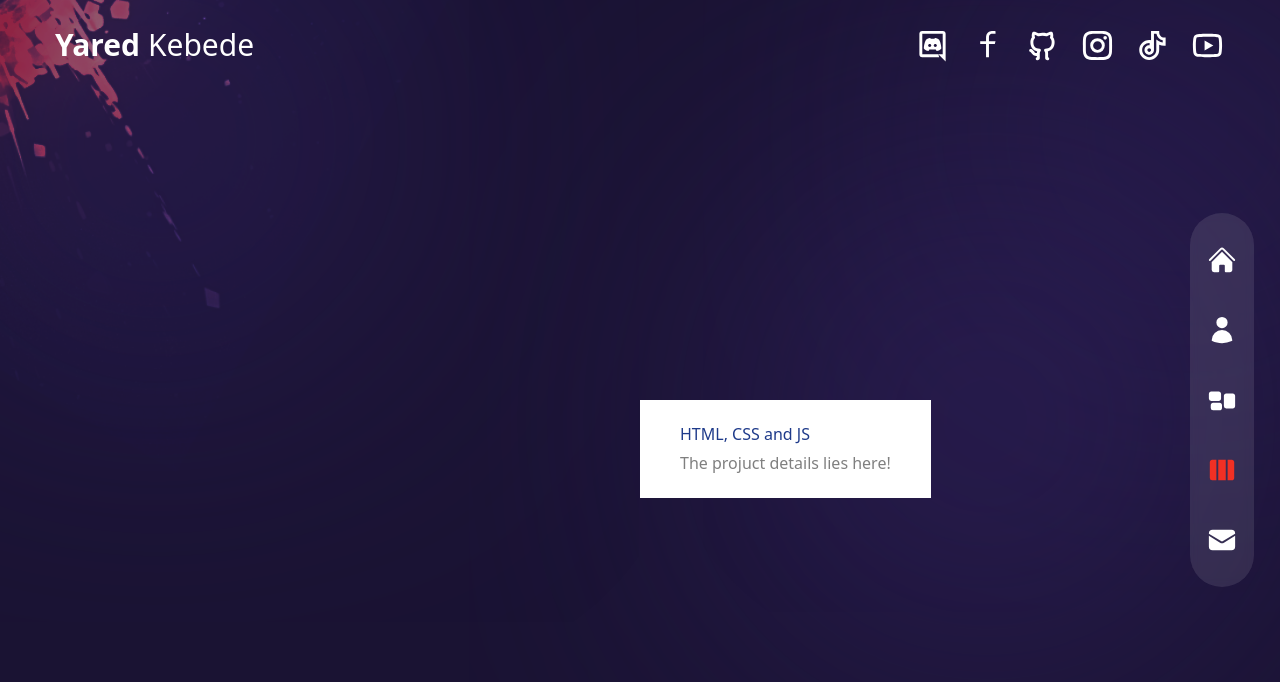
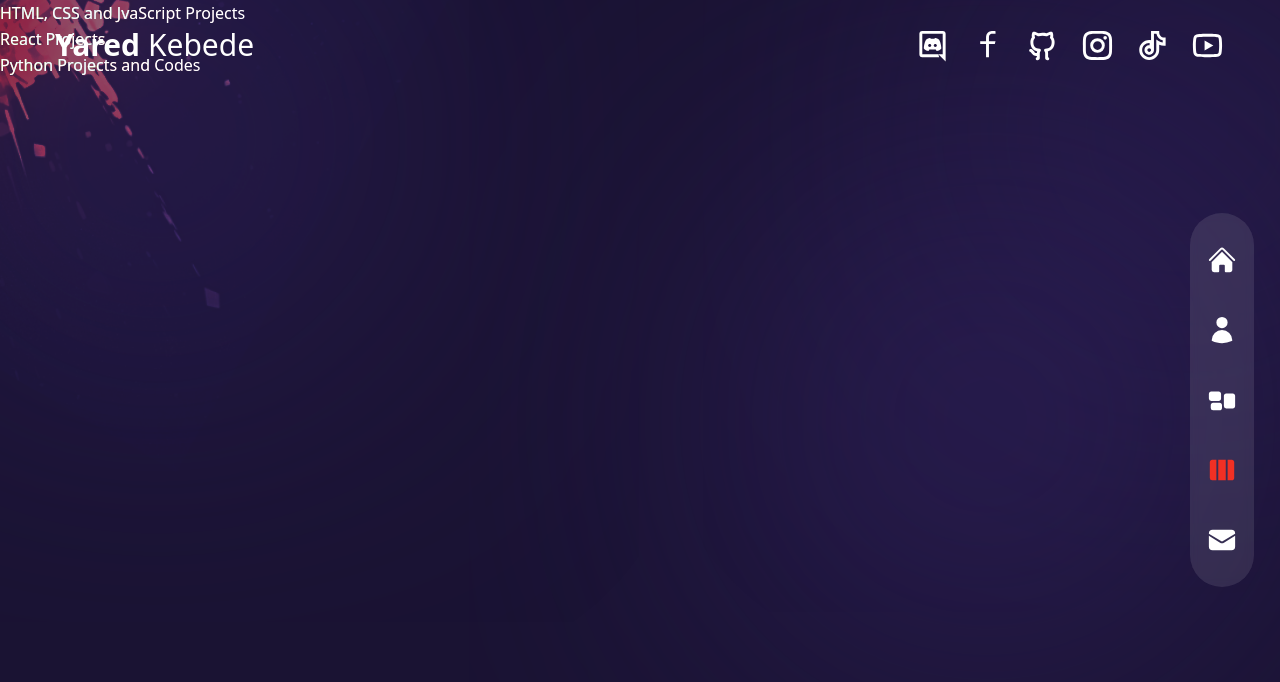
Before and after one commit to Yareda21/portofolio_next, a Next.js app: page /work in a window 1280 px wide. Shown: the top 682 px of the page. Built offline with nearby package versions, Linux system fonts and the light colour scheme.

Commit message:
contact page done

```diff
--- a/app/about/page.jsx
+++ b/app/about/page.jsx
@@ -179,15 +179,13 @@ const About = () => {
             </div>
           </div>
         </div>
+
         <div className=" flex flex-col w-full xl:max-w-[48%] h-[480px]">
           <div className="flex gap-x-4 xl:gap-x-8 mx-auto xl:mx-0 mb-4">
             {aboutData.map((item, itemIndex) => {
               return (
                 <div
-                  className={`${
-                    index === itemIndex &&
-                    "text-accent after:w-[100%] after:bg-accent after:transition-all after:duration-300"
-                  }
+                  className={`${index === itemIndex && "text-accent after:w-[100%] after:bg-accent after:transition-all after:duration-300"}
                     cursor-pointer capitalize xl:text-lg relative after:w-8 after:h-[2px] after:bg-white after:absolute after:-bottom-1 after:left-0`}
                   onClick={() => setIndex(itemIndex)}
                   key={itemIndex}
--- a/app/api/contact/route.js
+++ b/app/api/contact/route.js
@@ -6,7 +6,6 @@ import { NextResponse } from "next/server";
 export async function POST(req) {
   const { fullName, phone, email, message } = await req.json();
 
-  console.log(fullName);
   try {
     await connectDB();
     await Contact.create({ fullName, phone, email, message });
@@ -18,9 +17,10 @@ export async function POST(req) {
   } catch (error) {
     if (error instanceof mongoose.Error.ValidationError) {
       let errorList = [];
-      for (let key in error.errors) {
-        errorList.push(key.message);
+      for (let e in error.errors) {
+        errorList.push(error.errors[e].message);
       }
+      console.log(errorList)
       return NextResponse.json({ msg: errorList });
     }
     else {
--- a/app/contact/page.jsx
+++ b/app/contact/page.jsx
@@ -2,7 +2,7 @@ import ContactForm from "@/components/ContactForm";
 
 const page = () => {
   return (
-    <div className="flex flex-col z-30 absolute pt-[95px] md:lg-[60px] w-full">
+    <div className="flex flex-col z-30 absolute mt-[95px] md:lg-[60px] w-full">
       <div className="mx-auto max-w-3xl my-0">
         <h1 className="text-3xl font-bold">Contact Me</h1>
         <p>Please fill in the form below </p>
--- /dev/null
+++ b/app/lib/page.jsx
@@ -0,0 +1,84 @@
+"use client";
+import React, { useState } from "react";
+import { AnimatePresence, motion } from "framer-motion";
+import Modal from "@/components/Modal";
+
+const subjects = [
+  {
+    name: "HTML, CSS and JvaScript Projects",
+    details: [
+      {
+        title: "Project 1",
+        description: "This is the first project",
+      },
+      {
+        title: "Project 2",
+        description: "This is the second project",
+      },
+    ],
+  },
+  {
+    name: "React Projects",
+    details: [
+      {
+        title: "Project 1",
+        description: "This is the first project",
+      },
+      {
+        title: "Project 2",
+        description: "This is the second project",
+      },
+    ],
+  },
+  {
+    name: "Python Projects and Codes",
+    details: [
+      {
+        title: "Project 1",
+        description: "This is the first project",
+      },
+      {
+        title: "Project 2",
+        description: "This is the second project",
+      },
+    ],
+  },
+];
+
+const page = () => {
+  const [index, setIndex] = useState(0);
+  const [modalOpen, setModalOpen] = useState(false);
+  const close = () => setModalOpen(false);
+  const open = () => setModalOpen(true);
+
+  return (
+    <div className="flex justify-center items-center h-full w-full gap-7">
+      {subjects.map((item, itemIndex) => {
+        return (
+          <div className=" ">
+            <h1 onClick={() => (modalOpen ? close() : open())} key={itemIndex}>
+              {item.name}
+            </h1>
+          </div>
+        );
+      })}
+
+      <div>
+        {subjects[index].details.map(() => {
+          return (
+            <AnimatePresence className=" " initial={false}>
+              {modalOpen && (
+                <Modal
+                  className="absolute z-40 top-[50%] left-[50%] m-auto bg-black/70"
+                  modalOpen={modalOpen}
+                  handleClose={close}
+                />
+              )}
+            </AnimatePresence>
+          );
+        })}
+      </div>
+    </div>
+  );
+};
+export default page;
--- a/app/models/contact.js
+++ b/app/models/contact.js
@@ -9,21 +9,13 @@ const contactSchema = new Schema({
     maxLength: [50, "Name should not exceed 50 characters"],
   },
   phone: {
-        type: Number,
-        validate: {
-        validator: function (v) {
-            return v.toString().length === 9;
-        },
-        message: "Phone number must be 9 digits",
-        },
+    type: String,
+    required: [true, "phone is required"],
   },
   email: {
     type: String,
     required: [true, "Email is required"],
-        match: [
-        /^ [a - zA - Z0 -9._ % +-] + @[a - zA - Z0 - 9. -] +\.[a - zA - Z]{ 2, }$/i,
-        "Invalid email address!",
-        ],
+    match: [/^[\w.%+-]+@[\w.-]+\.[A-Za-z]{2,}$/i, "Invalid email address!"],
   },
 
   message: {
@@ -34,7 +26,7 @@ const contactSchema = new Schema({
   date: {
     type: Date,
     default: Date.now(),
-    }
+  },
 });
 
 const Contact = mongoose.models.Contact || mongoose.model("Contact", contactSchema)
--- a/app/work/page.jsx
+++ b/app/work/page.jsx
@@ -2,38 +2,50 @@
 import React, { useState } from "react";
 import { motion, AnimatePresence } from "framer-motion";
 import Modal from "@/components/Modal";
+
+const subjects = [
+  {
+    name: "HTML, CSS and JvaScript Projects",
+    details: "The project details is here",
+  },
+  {
+    name: "React Projects",
+    details: "The project details is here",
+  },
+  {
+    name: "Python Projects and Codes",
+    details: "The project details is here",
+  },
+];
 
 const App = () => {
   const [modalOpen, setModalOpen] = useState(false);
   const close = () => setModalOpen(false);
   const open = () => setModalOpen(true);
 
-  const subjects = [
-    {
-      name: "HTML...",
-      details: "The project details is here"
-    },
-    {
-      name: "CSS...",
-      details: "The project details is here"
-    },
-    {
-      name: "JavaScript...",
-      details: "The project details is here"
-    },
-  ]
 
+  const [index, setIndex] = useState(0)
   return (
     <div className="absolute top-0 left-0 w-full h-full">
-      <motion.p
-        className="absolute z-10 m-auto top-[50%] left-[50%] bg-white cursor-pointer text-blue-900 px-10 py-5"
+      <motion.div
+        // className="absolute z-10 m-auto top-[50%] left-[50%] bg-white cursor-pointer text-blue-900 px-10 py-5"
         whileHover={{ scale: 1.1 }}
         whileTap={{ scale: 0.9 }}
         onClick={() => (modalOpen ? close() : open())}
       >
-        HTML, CSS and JS <br />
-        <span className="text-black/50"> The projuct details lies here! </span>
-      </motion.p>
+        {subjects.map((item, itemIndex) => {
+          return (
+            <div className=" ">
+              <h1
+                onClick={() => (modalOpen ? close() : open())}
+                key={itemIndex}
+              >
+                {item.name}
+              </h1>
+            </div>
+          );
+        })}
+      </motion.div>
 
       <AnimatePresence className=" " initial={false}>
         {modalOpen && (
--- a/components/ContactForm.jsx
+++ b/components/ContactForm.jsx
@@ -8,6 +8,7 @@ const ContactForm = () => {
   const [message, setMessage] = useState("");
   const [phone, setPhone] = useState("");
   const [error, setError] = useState([]);
+  const [success, setSuccess] = useState(false);
 
   const handleSubmit = async (e) => {
     e.preventDefault();
@@ -18,12 +19,20 @@ const ContactForm = () => {
       headers: {
         "Content-type": "application/json",
       },
-      body: JSON.stringify({ fullName,  phone, email, message }),
+      body: JSON.stringify({ fullName, phone, email, message }),
     });
 
     // creating the msg
-    const { msg } = await res.json();
+    const { msg, succ } = await res.json();
     setError(msg);
+    setSuccess(succ);
+
+    if (success) {
+      setFullName("");
+      setPhone("");
+      setEmail("");
+      setMessage("");
+    }
   };
 
   return (
@@ -46,7 +55,7 @@ const ContactForm = () => {
             onChange={(e) => setPhone(e.target.value)}
             value={phone}
             type="tel"
-            id="email"
+            id="phone"
             placeholder="0922761594"
           />
         </div>
@@ -84,12 +93,15 @@ const ContactForm = () => {
       </form>
 
       <div className="bg-slate-100 mx-auto flex flex-col w-[90%] md:w-[50%] md:mx-0">
-        <div className="text-red-600 px-5 py-2 w-[90%] md:w-[50%] md:mx-0">
-          Error Message
-        </div>
+        {error &&
+          error.map((errors) => {
+            <div className="text-red-600 px-5 py-2 w-[90%] md:w-[50%] md:mx-0">
+              {errors}
+            </div>;
+          })}
       </div>
 
-      <div className="hidden absolute top-[150px] md:flex right-[100px] w-[350px] h-[450px]">
+      <div className="hidden absolute right-[50px] top-[70px] md:flex  xl:right-[150px] w-[400px] h-[500px]">
         <video
           autoPlay
           loop
```
Lines whose indentation alone changed are shown as unchanged.
